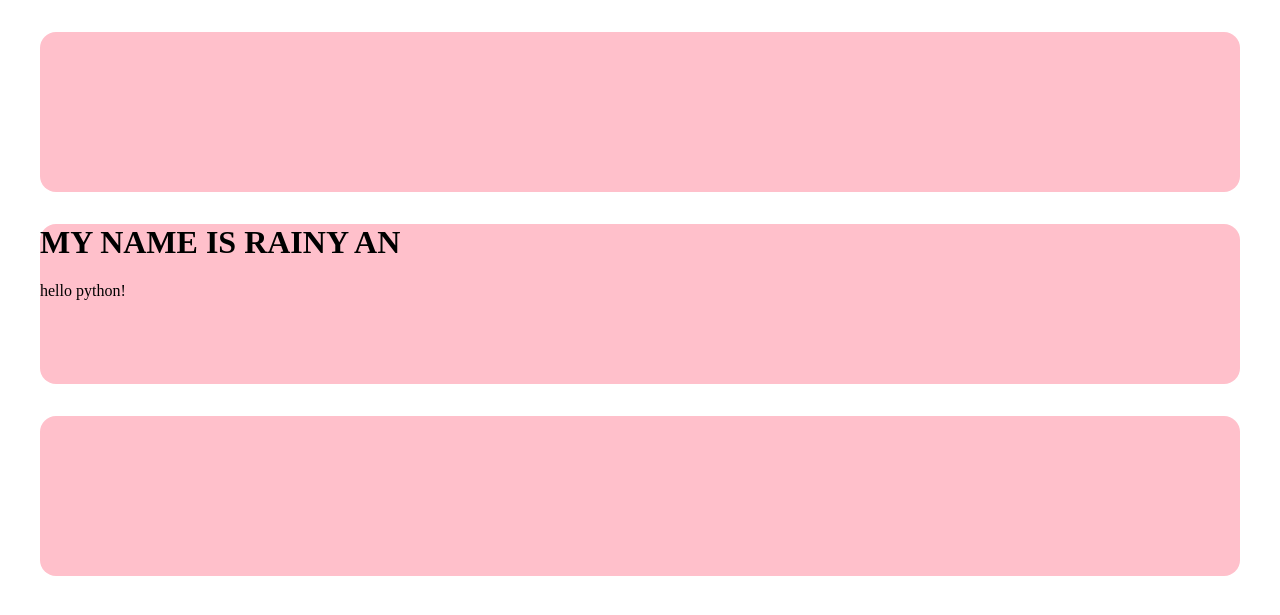
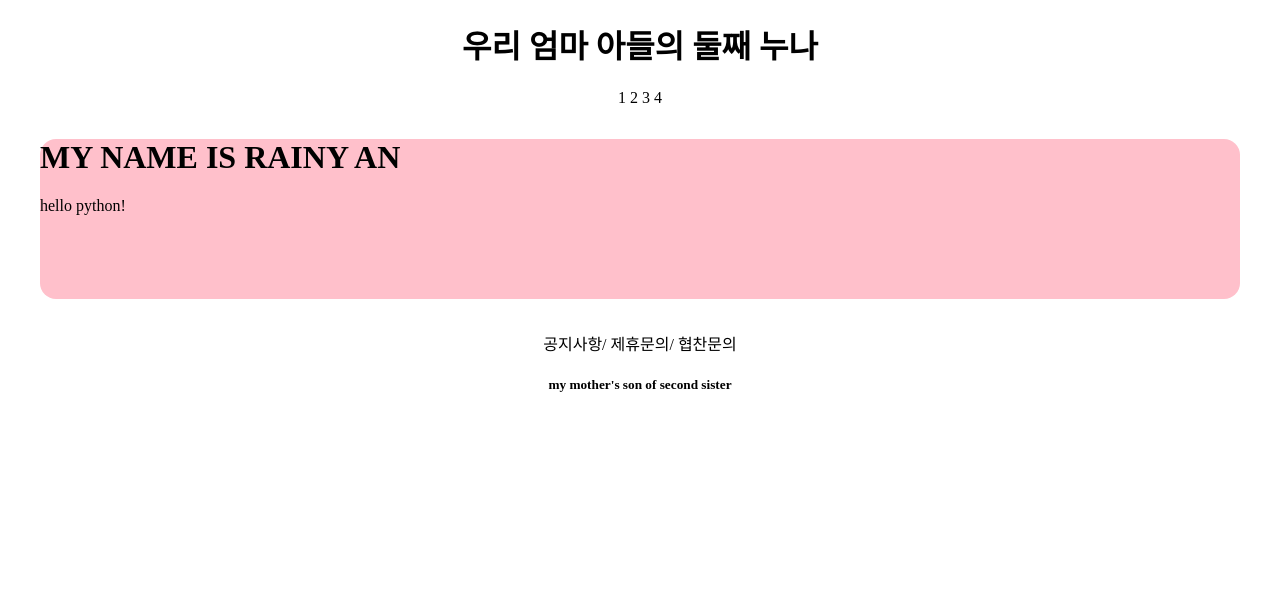
Before and after one commit to inrainy/gis_web_application2, a Django app: page /accounts/hi_world/ in a window 1280 px wide. Shown: the top 615 px of the page. Run offline with Django 3.2, Linux system fonts and the light colour scheme; parts of the project's set-up code (start-up, migrations or seed data) failed here and were passed over.

Commit message:
7.5.webapplication2.2

```diff
--- a/templates/footer.html
+++ b/templates/footer.html
@@ -1,3 +1,10 @@
-<div style="height: 10rem; background-color: pink; margin: 2rem; border-radius: 1rem;">
-
+<div style='text-align: center'>
+    <div>
+        <span>공지사항/</span>
+        <span>제휴문의/</span>
+        <span>협찬문의</span>
+    </div>
+    <div>
+        <h5>my mother's son of second sister</h5>
+    </div>
 </div>
--- a/templates/header.html
+++ b/templates/header.html
@@ -1,3 +1,12 @@
-<div style="height: 10rem; background-color: pink; margin: 2rem; border-radius: 1rem;">
+<div style="text-align: center">
+    <div>
+        <h1> 우리 엄마 아들의 둘째 누나 </h1>
+    </div>
+    <div>
+        <span>1</span>
+        <span>2</span>
+        <span>3</span>
+        <span>4</span>
+    </div>
 
 </div>
```
